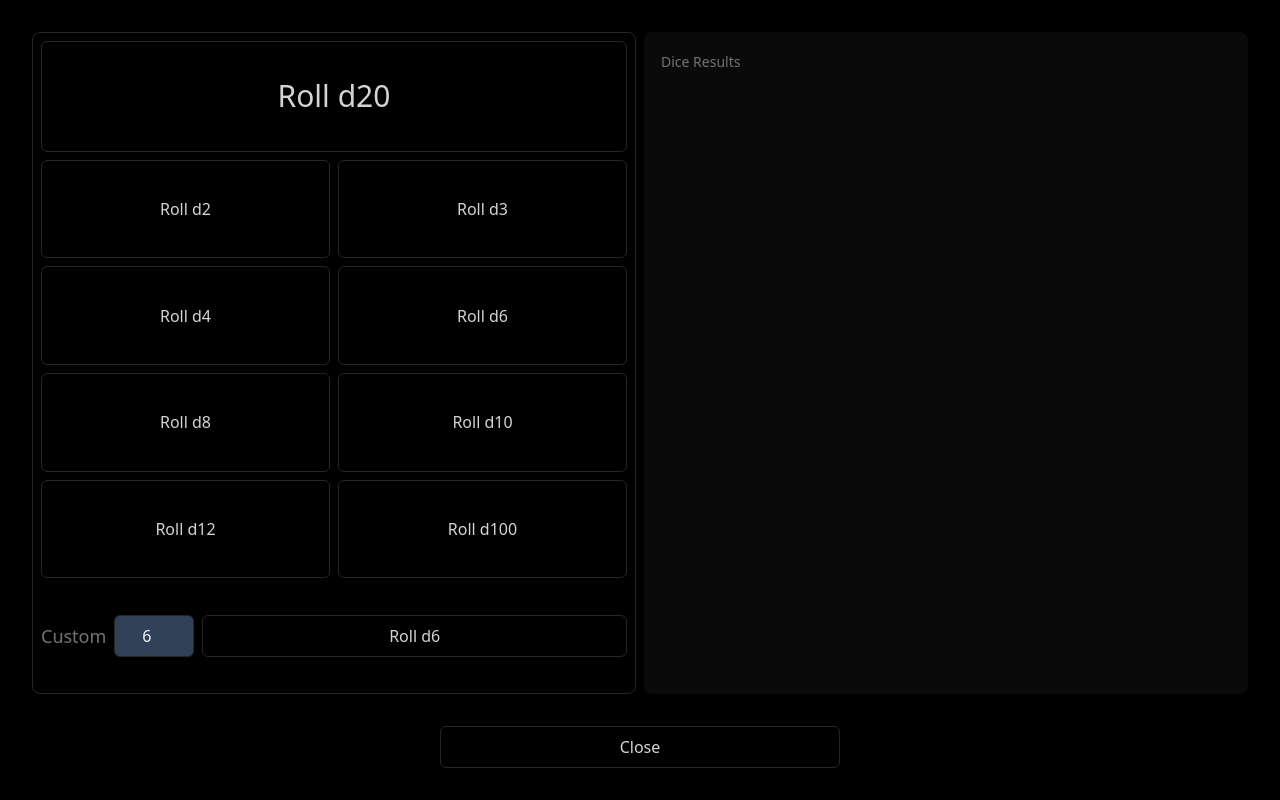
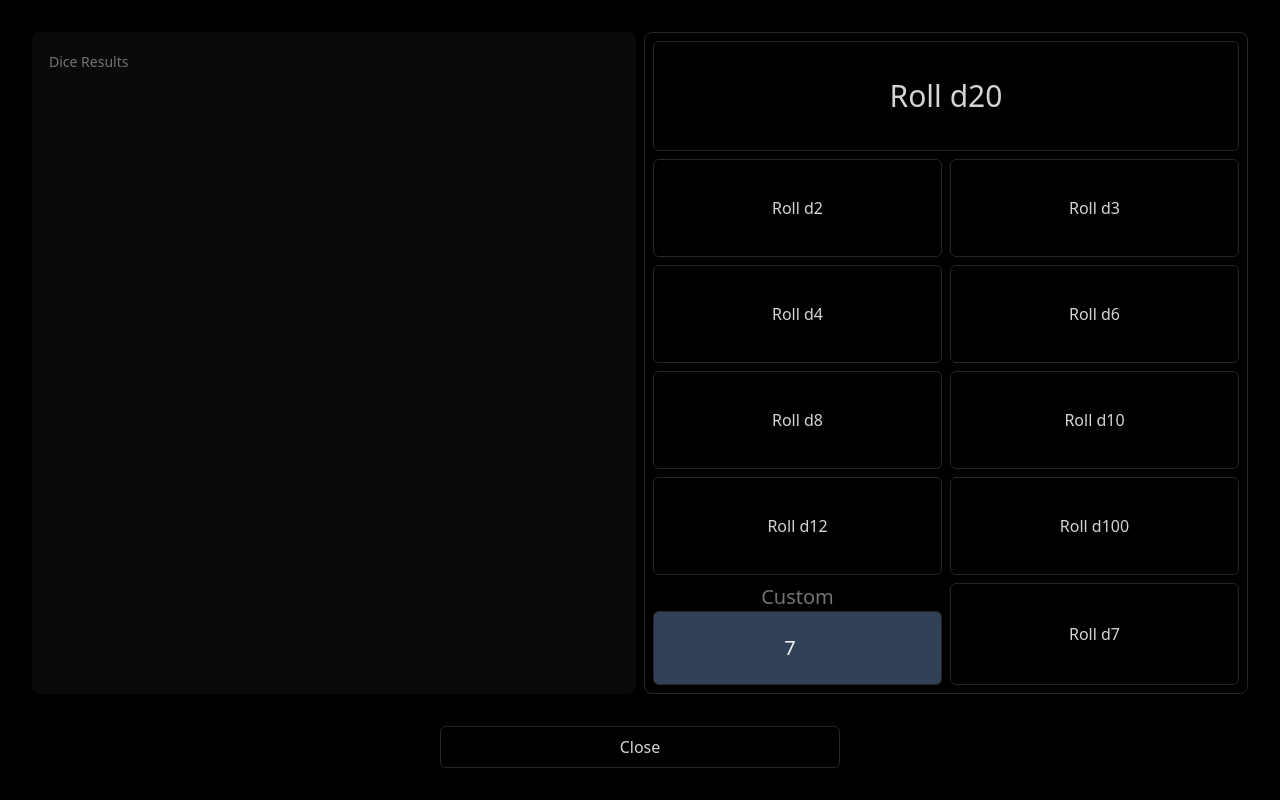
Before and after one commit to abroom/sdgo, a React (Vite) app: page / in a window 1280 px wide. Both pictures are taken after a click on the button "Dice". Shown: the top 800 px of the page. Built offline with nearby package versions, Linux system fonts and the light colour scheme.

Commit message:
dice layout updated

```diff
--- a/src/components/CrawlerSheetPage/DiceRoller/DiceRoller.tsx
+++ b/src/components/CrawlerSheetPage/DiceRoller/DiceRoller.tsx
@@ -5,7 +5,7 @@ import clsx from 'clsx/lite';
 import { shuffleArray } from '@/utils/ShuffleArray';
 
 export const DiceRoller = ({ close }: { readonly close: () => void }) => {
-	const [customDice, setCustomDice] = useState<number>(6);
+	const [customDice, setCustomDice] = useState<number>(7);
 	const [diceRolls, setDiceRolls] = useState<
 		({
 			readonly timestamp: Date;
@@ -43,38 +43,6 @@ export const DiceRoller = ({ close }: { readonly close: () => void }) => {
 	return (
 		<div className="fixed inset-0 flex flex-col gap-4 sm:gap-8 p-4 sm:p-8 bg-(--color-primary)">
 			<div className="flex-grow grid grid-cols-1 sm:grid-cols-2 gap-2 overflow-hidden">
-				<div className="order-last sm:order-first border border-(--color-primary-3) rounded-lg flex-grow max-h-50% p-2 grid grid-cols-2 sm:gris-cols-1 gap-2 overflow-auto overscroll-contain">
-					{[20, 2, 3, 4, 6, 8, 10, 12, 100].map((sides) => (
-						<button
-							key={sides}
-							onClick={() => handleRoll(sides)}
-							className={clsx(
-								'w-full',
-								sides === 20 && 'col-span-full text-3xl',
-							)}
-						>
-							Roll d{sides}
-						</button>
-					))}
-					<div className="col-span-full flex items-center gap-2">
-						<label className="text-lg" htmlFor="custom-dice">
-							Custom
-						</label>
-						<input
-							id="custom-dice"
-							type="number"
-							className="w-20 text-center"
-							value={customDice}
-							onChange={(e) => setCustomDice(Number(e.target.value) || 6)}
-						/>
-						<button
-							className="flex-grow"
-							onClick={() => handleRoll(customDice)}
-						>
-							Roll d{customDice}
-						</button>
-					</div>
-				</div>
 				<div className="border border-(--color-primary-2) rounded-lg flex-grow max-h-50% p-4 bg-(--color-primary-2) overflow-auto overscroll-contain">
 					<label>Dice Results</label>
 					<div className="flex flex-col gap-2">
@@ -109,6 +77,37 @@ export const DiceRoller = ({ close }: { readonly close: () => void }) => {
 					</div>
 					<div ref={scrollToRef} />
 				</div>
+				<div className="border border-(--color-primary-3) rounded-lg flex-grow max-h-50% p-2 grid grid-cols-2 sm:gris-cols-1 gap-2 overflow-auto overscroll-contain">
+					{[20, 2, 3, 4, 6, 8, 10, 12, 100].map((sides) => (
+						<button
+							key={sides}
+							onClick={() => handleRoll(sides)}
+							className={clsx(
+								'w-full',
+								sides === 20 && 'col-span-full text-3xl',
+							)}
+						>
+							Roll d{sides}
+						</button>
+					))}
+					<div className="col-span-full grid grid-cols-2 items-center gap-2">
+						<div className="h-full flex flex-col">
+							<label className="hidden sm:block text-xl" htmlFor="custom-dice">
+								Custom
+							</label>
+							<input
+								id="custom-dice"
+								type="number"
+								className="flex-grow h-0 w-full text-center sm:text-xl"
+								value={customDice}
+								onChange={(e) => setCustomDice(Number(e.target.value) || 6)}
+							/>
+						</div>
+						<button className="h-full" onClick={() => handleRoll(customDice)}>
+							Roll d{customDice}
+						</button>
+					</div>
+				</div>
 			</div>
 			<div className="flex justify-center">
 				<button
```
